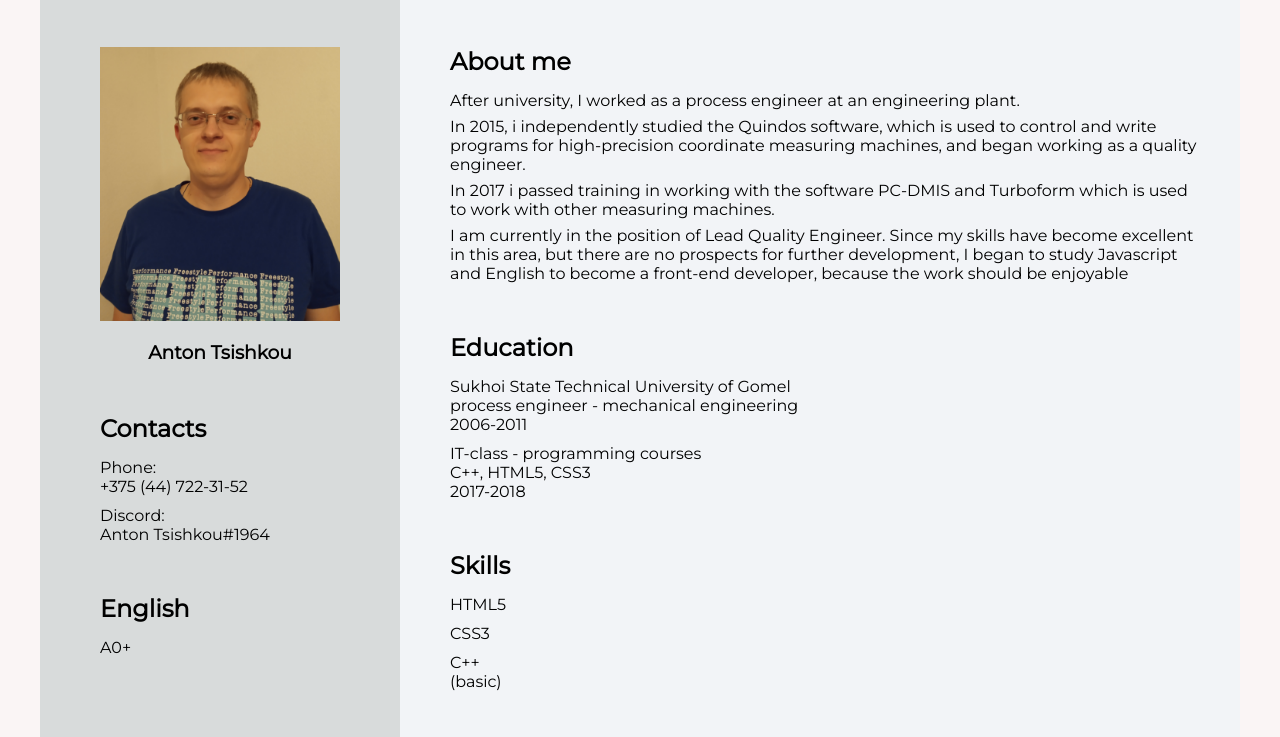
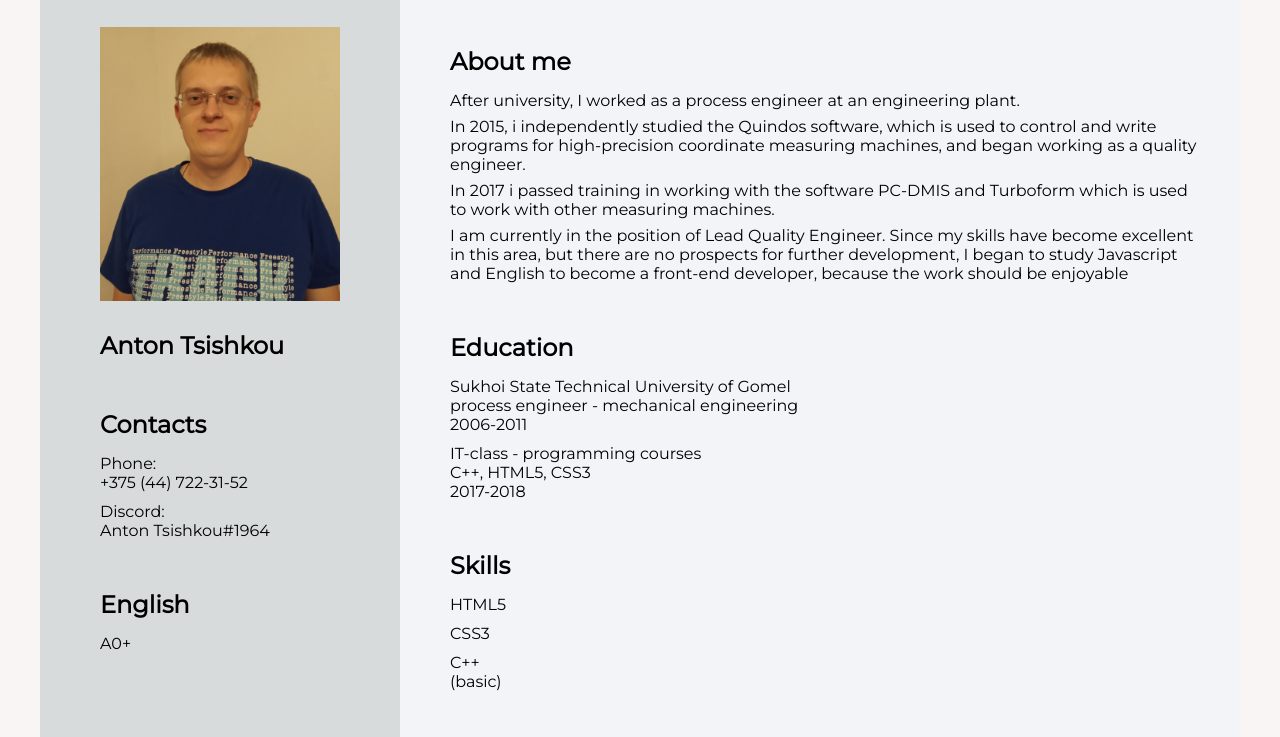
Before and after one commit to FootHand/rsschool-cv, a plain HTML site: page index.html in a window 1280 px wide. Shown: the part 63-800 px from the top of the page. Drawn offline with Linux system fonts and the light colour scheme.

Commit message:
fix: validity fixes

```diff
--- a/css/style.css
+++ b/css/style.css
@@ -82,9 +82,8 @@ a:hover {
     text-decoration: underline;
 }
 
-.my-photo-name {
-    display: flex;
-    flex-direction: column;
+.photo {
+    margin: 30px 0;
 }
 
 .my-photo {
@@ -93,8 +92,8 @@ a:hover {
     height: auto;
 }
 
-.photo {
-    margin-bottom: 20px;
+h1 {
+    margin-bottom: 30px;
 }
 
 .container-right {
--- a/index.html
+++ b/index.html
@@ -34,12 +34,10 @@
 
         <main class="container-main">
             <aside class="container-left">
-                <section class="my-photo-name">
-                    <div class="photo">
-                        <img class="my-photo" src="img/photo.png" alt="My photo">
-                    </div>
-                    <h1>Anton Tsishkou</h1>
-                </section>
+                <div class="photo">
+                    <img class="my-photo" src="img/photo.png" alt="My photo">
+                </div>
+                <h1>Anton Tsishkou</h1>
                 <section class="my-contacts" id="my-contacts">
                     <h2>Contacts</h2>
                     <ul>
@@ -55,12 +53,12 @@
             <div class="container-right">
                 <section class="about-me" id="about-me">
                     <h2>About me</h2>
-                    <article class="about-me-text">
+                    <div class="about-me-text">
                         <p>After university, I worked as a process engineer at an engineering plant.</p>
                         <p>In 2015, i independently studied the Quindos software, which is used to control and write programs for high-precision coordinate measuring machines, and began working as a quality engineer.</p>
                         <p>In 2017 i passed training in working with the software PC-DMIS and Turboform which is used to work with other measuring machines.</p>
                         <p>I am currently in the position of Lead Quality Engineer. Since my skills have become excellent in this area, but there are no prospects for further development, I began to study Javascript and English to become a front-end developer, because the work should be enjoyable</p>
-                    </article>
+                    </div>
                 </section>
                 <section class="education" id="education">
                     <h2>Education</h2>
```
